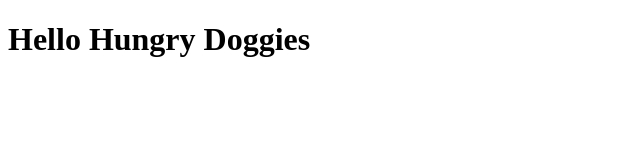
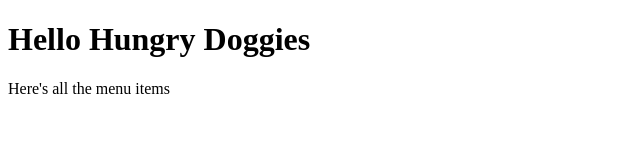
Before and after one commit to alannarisse/doggy-sandwiches, a plain HTML site: page index.html in a window 1280 px wide. Shown: the whole page, without its empty margins (0-640 px from the left). Drawn offline with Linux system fonts and the light colour scheme.

Commit message:
added a div

```diff
--- a/index.html
+++ b/index.html
@@ -4,9 +4,7 @@
     <title></title>
   </head>
   <body>
-
-
     <h1>Hello Hungry Doggies</h1>
-
+    <div>Here's all the menu items</div>
   </body>
 </html>
```
Lines whose indentation alone changed are shown as unchanged.
